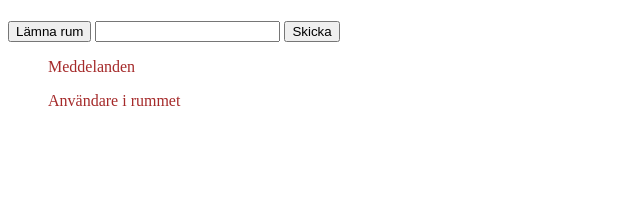
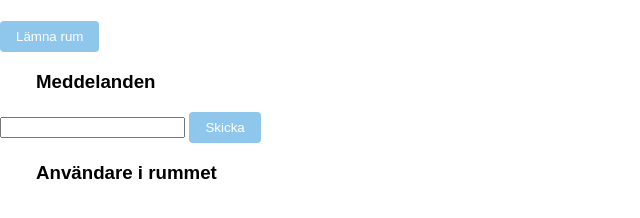
Before and after one commit to NatasaIc/chatyapp-socket.io, a website: page public/room.html in a window 1280 px wide. Shown: the whole page, without its empty margins (0-640 px from the left). Drawn offline with nearby package versions, Linux system fonts and the light colour scheme; no server answers.

Commit message:
some styling

```diff
--- a/public/room.css
+++ b/public/room.css
@@ -1,5 +1,44 @@
 body {
-  color: brown;
+  font-family: Arial, sans-serif;
+  margin: 0;
+  padding: 0;
+}
+
+h1 {
+  text-align: center;
+  margin-bottom: 20px;
+}
+
+h3 {
+  margin-left: 36px;
+}
+
+button {
+  padding: 8px 16px;
+  background-color: #3498db8c;
+  color: #ffffff;
+  border: none;
+  border-radius: 4px;
+  cursor: pointer;
+}
+
+button:hover {
+  background-color: #2980b9;
+}
+
+ul {
+  list-style: none;
+}
+
+li {
+  padding: 0px 0;
+}
+
+input[type="text"] {
+  padding: 6px;
+  margin-left: 36px;
+  border: 1px solid #ccc;
+  border-radius: 4px;
 }
 
 #typingIndicator {
--- a/public/room.html
+++ b/public/room.html
@@ -9,13 +9,13 @@
   <body>
     <h1></h1>
     <button id="leaveBtn">Lämna rum</button>
+    <h3>Meddelanden</h3>
+    <ul id="chatt">
+    </ul>
     <input id="chattInput" />
     <button id="chattBtn">Skicka</button>
-    <ul id="chatt">
-      Meddelanden
-    </ul>
+    <h3>Användare i rummet</h3>
     <ul id="userList">
-      Användare i rummet
     </ul>
     <p id="typingIndicator"></p>
     <script src="/socket.io/socket.io.js"></script>
--- a/public/room.js
+++ b/public/room.js
@@ -74,7 +74,6 @@ const inRoom = () => {
     console.log("användare: " + usersInRoom);
 
     userList.innerText = "";
-    userList.innerText = "Användare i rummet:";
     usersInRoom.forEach((user) => {
       const li = document.createElement("li");
       li.innerText = user;
```
